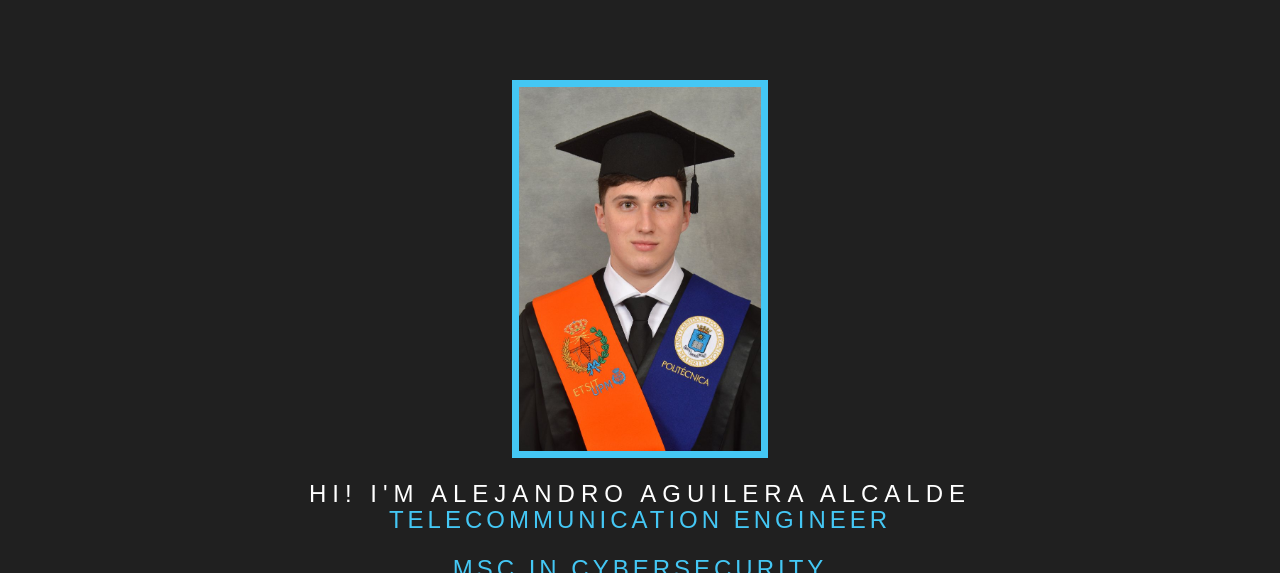
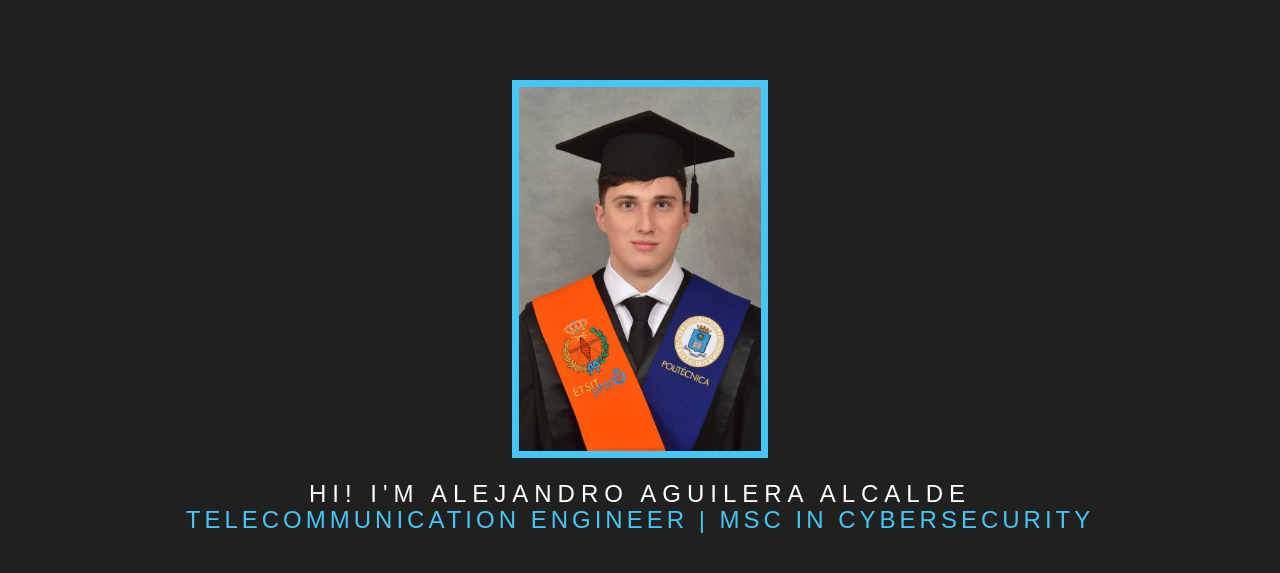
Before and after one commit to alejandroaguileraalcalde-ing/alejandroaguileraalcalde-ing.github.io, a plain HTML site: page index.html in a window 1280 px wide. Shown: the top 573 px of the page. Drawn offline with nearby package versions, Linux system fonts and the light colour scheme; files whose address does not match are found by name.

Commit message:
Update index.html
index

```diff
--- a/index.html
+++ b/index.html
@@ -62,9 +62,8 @@
 			<br>
 					<span style="font-size: 8px"><h2>Hi! I'm Alejandro Aguilera Alcalde</h2></span>
 
-		            <span style="font-size: 8px"><h3>Telecommunication Engineer</h3></span>
-		            <br>
-		             <span style="font-size: 8px"><h3>MSc in Cybersecurity</h3></span>
+		            <span style="font-size: 8px"><h3>Telecommunication Engineer | MSc in Cybersecurity</h3></span>
+
 				<div class="callbacks_container">
 			<div class="clearfix"></div>
 		</div>
```
